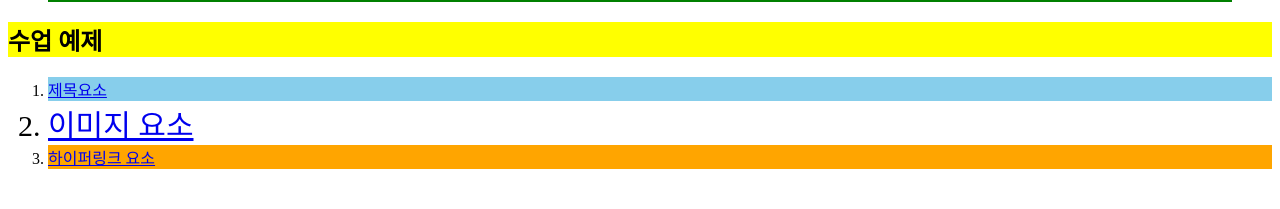
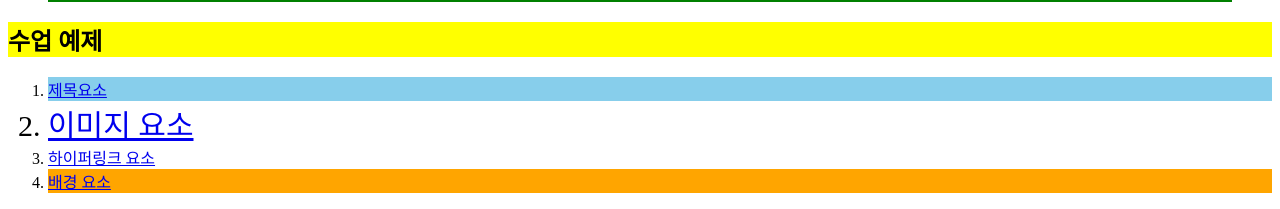
Before and after one commit to borrita/Git-Sturdy, a plain HTML site: page index.html in a window 1280 px wide. Shown: the part 861-1070 px from the top of the page. Before the commit the page ends 1046 px from the top, so only its background shows below. Drawn offline with Linux system fonts and the light colour scheme.

Commit message:
배경요소 추가

```diff
--- a/index.html
+++ b/index.html
@@ -36,6 +36,7 @@
      <li><a href="./heading.html">제목요소</a></li>
      <li><a href="./img.html">이미지 요소</a></li>
      <li><a href="./a.html">하이퍼링크 요소</a></li>
+     <li><a href="./background.html">배경 요소</a></li>
  </ol>
 </body>
 </html>
```
